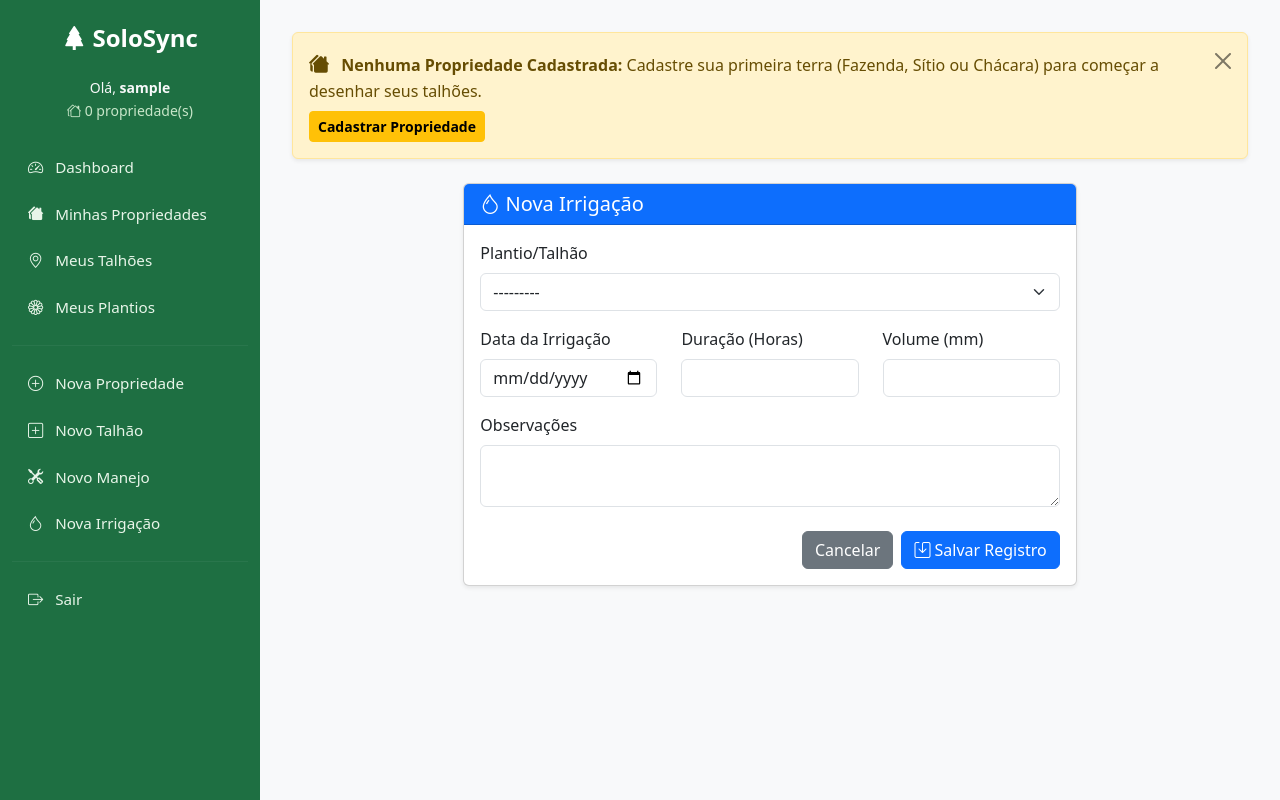
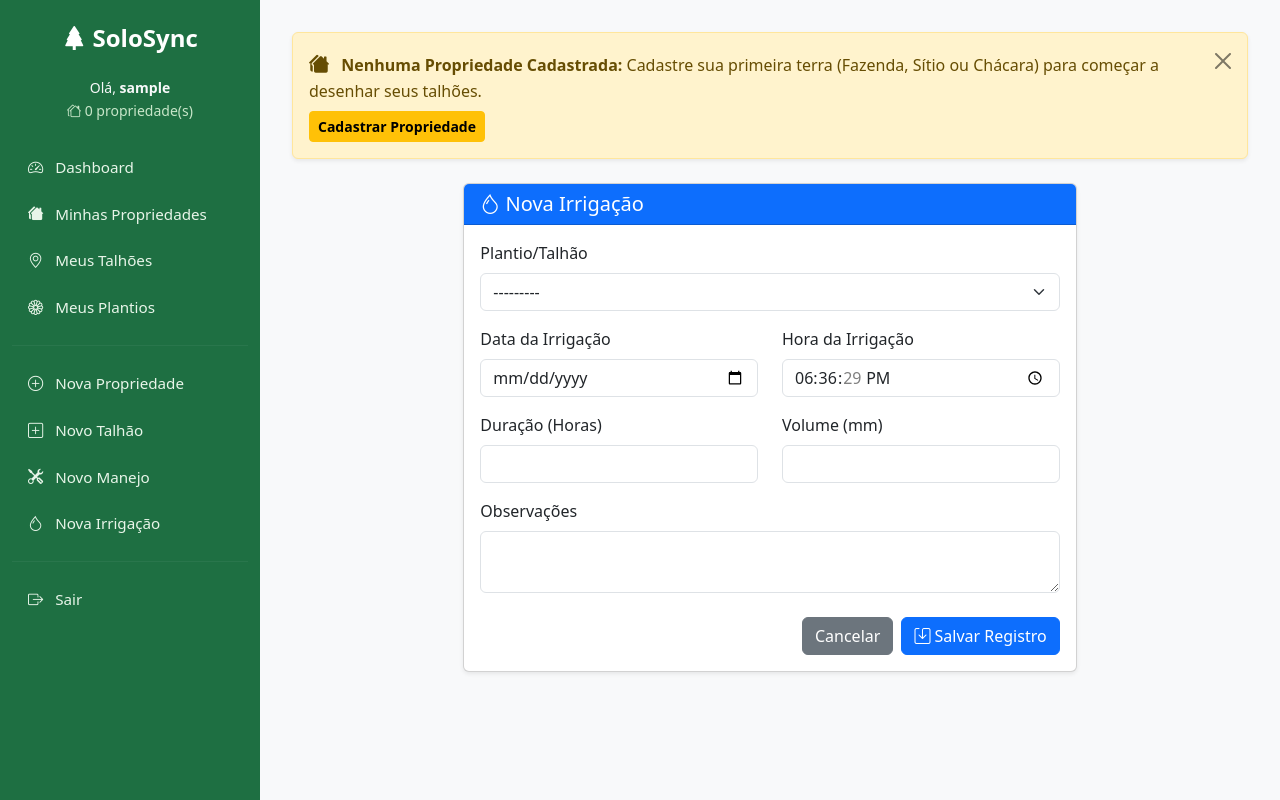
Before and after one commit to eduardolemoscosta/SoloSync, a Django app: page /irrigacoes/nova/ in a window 1280 px wide. Run offline with Django 5.2, Linux system fonts and the light colour scheme; the visitor is signed in with stand-in values (Sample User, id 1); data that the repository does not hold is empty.

Commit message:
irigaçoes

```diff
--- a/core/forms.py
+++ b/core/forms.py
@@ -166,10 +166,11 @@
 class RegistroIrrigacaoForm(forms.ModelForm):
     class Meta:
         model = RegistroIrrigacao
-        fields = ['plantio', 'data_irrigacao', 'duracao_horas', 'volume_mm', 'observacoes']
+        fields = ['plantio', 'data_irrigacao', 'hora_irrigacao', 'duracao_horas', 'volume_mm', 'observacoes']
         widgets = {
             'plantio': forms.Select(attrs={'class': 'form-select'}),
             'data_irrigacao': forms.DateInput(attrs={'class': 'form-control', 'type': 'date'}),
+            'hora_irrigacao': forms.TimeInput(attrs={'type': 'time', 'class': 'form-control'}),
             'duracao_horas': forms.NumberInput(attrs={'class': 'form-control', 'step': '0.01'}),
             'volume_mm': forms.NumberInput(attrs={'class': 'form-control', 'step': '0.01'}),
             'observacoes': forms.Textarea(attrs={'class': 'form-control', 'rows': 2}),
--- a/core/models.py
+++ b/core/models.py
@@ -182,6 +182,7 @@
 class RegistroIrrigacao(models.Model):
     plantio = models.ForeignKey(Plantio, on_delete=models.CASCADE, related_name='registros_irrigacao')
     data_irrigacao = models.DateField(default=timezone.now)
+    hora_irrigacao = models.TimeField(default=timezone.now)
     duracao_horas = models.DecimalField(max_digits=5, decimal_places=2, blank=True, null=True, help_text="Tempo de rega em horas")
     volume_mm = models.DecimalField(max_digits=5, decimal_places=2, blank=True, null=True, help_text="Volume estimado em mm (L/m²)")
     observacoes = models.TextField(blank=True, null=True)
--- a/templates/core/irrigacao_form.html
+++ b/templates/core/irrigacao_form.html
@@ -31,21 +31,30 @@
                         </div>
 
                         <div class="row mb-3">
-                            <div class="col-md-4">
+                            <div class="col-md-6">
                                 <label for="{{ form.data_irrigacao.id_for_label }}" class="form-label">Data da Irrigação</label>
                                 {{ form.data_irrigacao }}
                                 {% if form.data_irrigacao.errors %}
                                     <div class="text-danger small">{{ form.data_irrigacao.errors.0 }}</div>
                                 {% endif %}
                             </div>
-                            <div class="col-md-4">
+                            <div class="col-md-6">
+                                <label for="{{ form.hora_irrigacao.id_for_label }}" class="form-label">Hora da Irrigação</label>
+                                {{ form.hora_irrigacao }}
+                                {% if form.hora_irrigacao.errors %}
+                                    <div class="text-danger small">{{ form.hora_irrigacao.errors.0 }}</div>
+                                {% endif %}
+                            </div>
+                        </div>
+                        <div class="row mb-3">
+                            <div class="col-md-6">
                                 <label for="{{ form.duracao_horas.id_for_label }}" class="form-label">Duração (Horas)</label>
                                 {{ form.duracao_horas }}
                                 {% if form.duracao_horas.errors %}
                                     <div class="text-danger small">{{ form.duracao_horas.errors.0 }}</div>
                                 {% endif %}
                             </div>
-                            <div class="col-md-4">
+                            <div class="col-md-6">
                                 <label for="{{ form.volume_mm.id_for_label }}" class="form-label">Volume (mm)</label>
                                 {{ form.volume_mm }}
                                 {% if form.volume_mm.errors %}
```
Also changed, not shown: templates/core/plantio_detail.html (+54 -13 lines), core/migrations/0009_registroirrigacao_hora_irrigacao.py (added).
